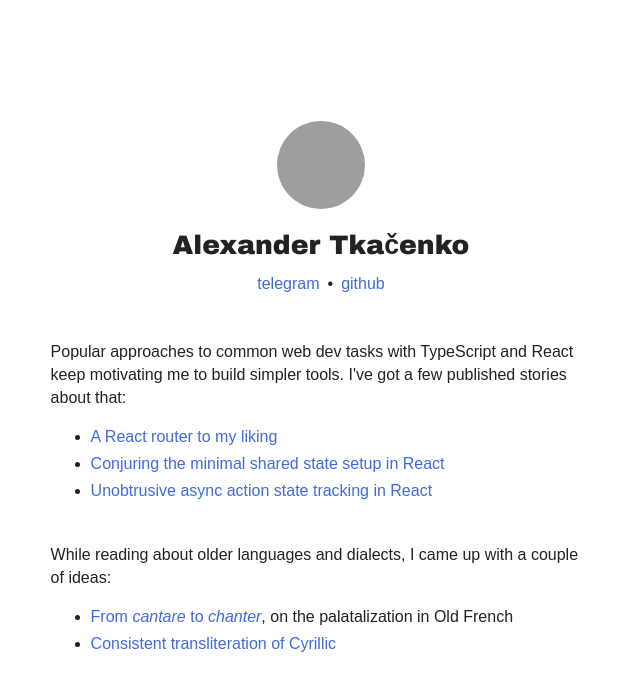
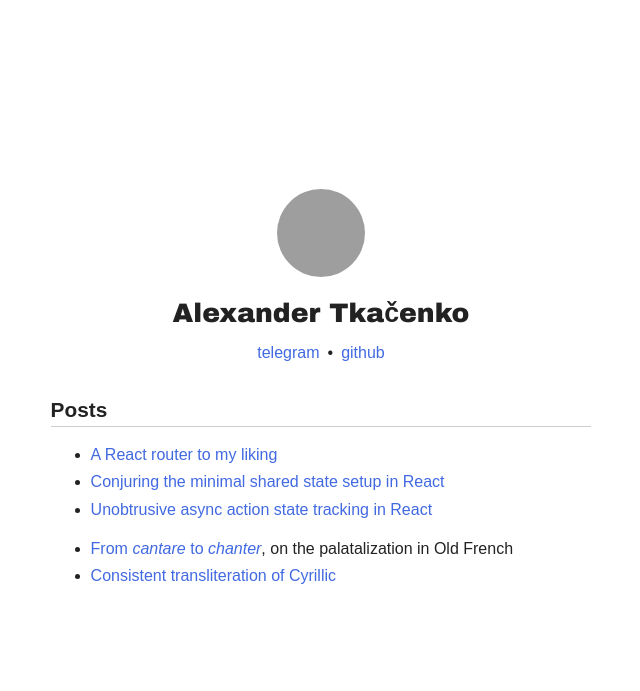
Before and after one commit to axtk/axtk.github.io, a Jekyll site: the page built from index.html, in a window 1280 px wide, cut to the strip 0-691 px from the top of the page. Shown: the whole strip, without its empty margins (319-959 px from the left). Built offline with Jekyll 4.4.1, drawn with Linux system fonts in a browser that asks for light colours; grey boxes are pictures that could not be loaded.

Commit message:
update index

```diff
--- a/index.html
+++ b/index.html
@@ -17,9 +17,7 @@ layout: index
 
 <div class="content">
 
-<p class="sep">~</p>
-
-<p>Popular approaches to common web dev tasks with TypeScript and React keep motivating me to build simpler tools. I've got a few published stories about that:</p>
+<h2>Posts</h2>
 
 <ul>
     <li><a href="{{site.github.baseurl}}/routescape">A React router to my liking</a></li>
@@ -27,10 +25,6 @@ layout: index
     <li><a href="{{site.github.baseurl}}/transient_state">Unobtrusive async action state tracking in React</a></li>
 </ul>
 
-<p class="sep">~</p>
-
-<p>While reading about older languages and dialects, I came up with a couple of ideas:</p>
-
 <ul>
     <li><a href="{{site.github.baseurl}}/palatalization_in_Old_French">From <i>cantare</i> to <i>chanter</i></a>, on the palatalization in Old French</li>
     <li><a href="{{site.github.baseurl}}/translit">Consistent transliteration of Cyrillic</a></li>
```
